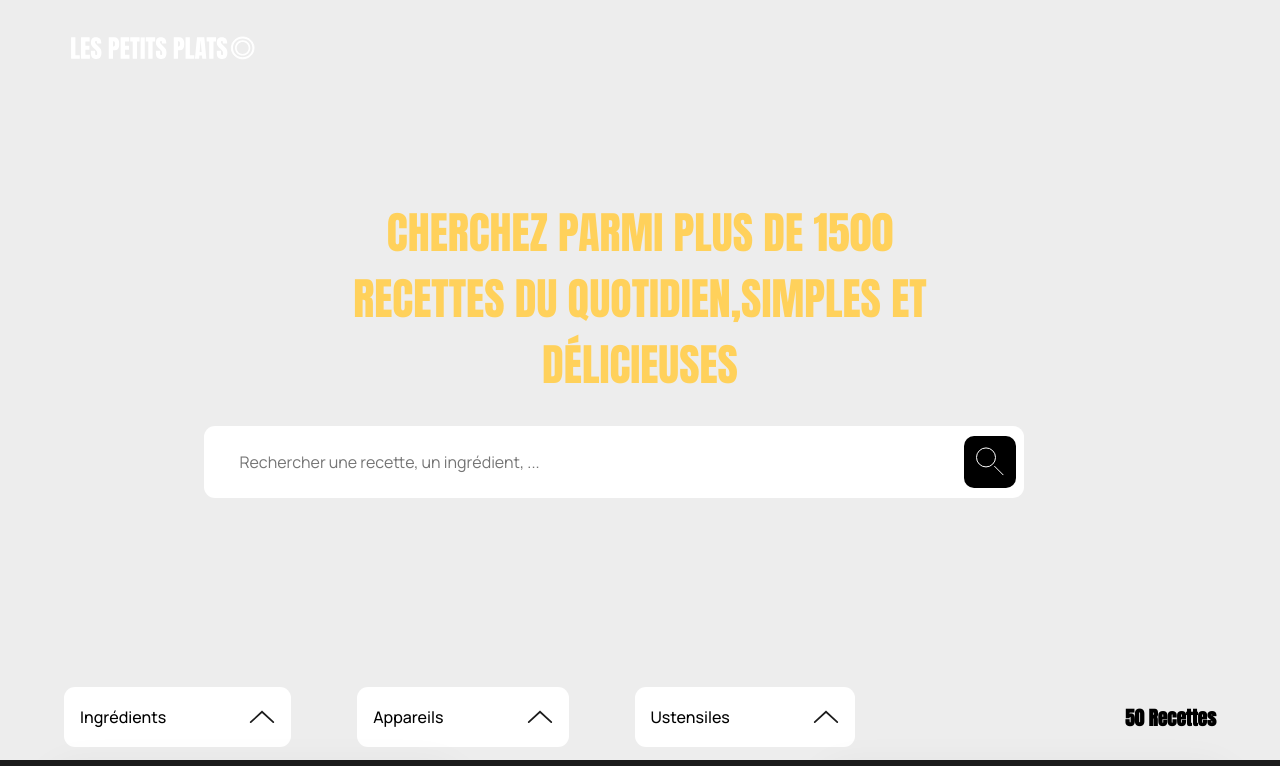
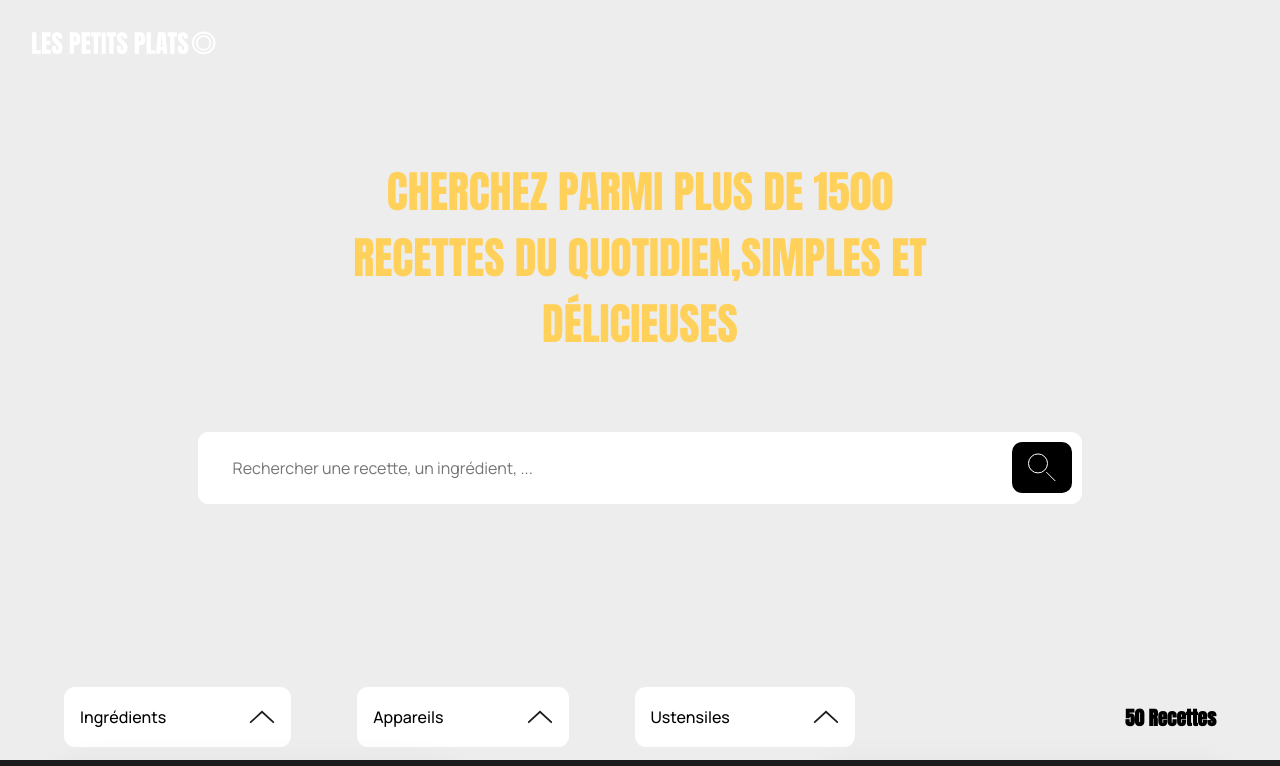
Before and after one commit to nephcode/oc-07-petitsplats, a website built with Vite: page index.html in a window 1280 px wide. Shown: the top 766 px of the page. Built offline with nearby package versions, Linux system fonts and the light colour scheme; files whose address does not match are found by name.

Commit message:
SearchBar Flex Fix
Next fix ---- An other Life
Debug clean reload content data[]

```diff
--- a/index.html
+++ b/index.html
@@ -2,22 +2,22 @@
 <html lang="en">
   <head>
     <meta charset="UTF-8" />
-    <link rel="icon" type="image/svg+xml" href="/images/common/favicon.svg" />
-    <meta name="viewport" content="width=device-width, initial-scale=1.0" />
+    <link rel="icon" type="image/svg+xml" href="/images/common/favicon.svg">
+    <meta name="viewport" content="width=device-width, initial-scale=1.0">
     <script type="module" src="./js/main.js" defer></script>
     <title>Les petits plats</title>
-    <link rel="preconnect" href="https://fonts.googleapis.com" />
-    <link rel="preconnect" href="https://fonts.gstatic.com" crossorigin />
+    <link rel="preconnect" href="https://fonts.googleapis.com">
+    <link rel="preconnect" href="https://fonts.gstatic.com" crossorigin>
     <link
       href="https://fonts.googleapis.com/css2?family=Anton&family=Inter&family=Manrope:wght@200..800&family=Spectral:ital,wght@0,400;1,300;1,400;1,800&display=swap"
       rel="stylesheet"
-    />
+    >
   </head>
   <body>
     <header>
       <div id="logo">
         <a class="logo" href="/">
-          <img alt="logo" src="/images/common/logo.svg" />
+          <img alt="logo" src="/images/common/logo.svg">
         </a>
       </div>
       <div class="header-title">
@@ -25,18 +25,16 @@
           CHERCHEZ PARMI PLUS DE 1500 RECETTES DU QUOTIDIEN,SIMPLES ET
           DÉLICIEUSES
         </h1>
-        <div class="main-search-bar-container">
-          <input
-            id="searchbar"
-            class="search-bar"
-            placeholder="Rechercher une recette, un ingrédient, ..."
-          />
+      </div>
+      <div id="searchcontainer" class="main-search-bar-container">
+        <div class="search-bar">
+          <input id="searchbar" placeholder="Rechercher une recette, un ingrédient, ...">
+          <button id="clean-input-main">⌘+Del</button>
           <div id="loop" class="loop-container">
             <button id="search" class="search-button">
-              <img src="/images/common/loop.svg" alt="loop" />
+              <img src="/images/common/loop.svg" alt="loop">
             </button>
           </div>
-          <button id="clean-input-main">⌘+Del</button>
         </div>
       </div>
     </header>
--- a/sass/components/_buttons.scss
+++ b/sass/components/_buttons.scss
@@ -30,14 +30,11 @@ align-content: center;
 }
 
 #clean-input-main{
-  display: flex;
-  justify-content: center;
+  //display: flex;
+  //justify-content: center;
   align-items: center;
   width: fit-content;
   padding: 7px;
-  position: relative;
-  top: 18px;
-  right: 175px;
   height: fit-content;
   border-radius: 8px;
   border: 1px solid colors.$colorGrey;
@@ -45,6 +42,7 @@ align-content: center;
   font-family: typo.$fontDefault;
   color: colors.$colorGrey ;
   cursor: pointer;
+  z-index: 2;
 }
 
 
--- a/sass/layouts/_header.scss
+++ b/sass/layouts/_header.scss
@@ -4,16 +4,17 @@
 @use "../base/colors";
 
 header {
-    position: relative;
-    height: 667px;
+    display: flex;
+    flex-direction: column;
+
+    height: 667px; // ÉQIP
     background-image: url('/images/common/header_background.jpg');
     background-size: cover;
     background-position: center center;
 
     #logo  {
-        position: absolute;
-        top: 35px;
-        left: 69px;
+        display: flex;
+        margin: 30px;
 
         a {
             img {
@@ -27,7 +28,7 @@ header {
         flex-direction: column;
         justify-content: center;
         align-items: center;
-        height: 100%;
+        height: 50%;
 
         h1 {
             font-family: 'Anton';
@@ -40,20 +41,34 @@ header {
             width: 50%;
         }
 
-        .main-search-bar-container {
-            position: relative;
-            width: 80%;
-            display: flex;
+    }
+}
+
+#searchcontainer {
+    display : flex;
+    flex-direction: row;
     justify-content: center;
+    width: 100%;
+    padding: 8px;
 
-            .search-bar {
-                width: 80%;
+    .search-bar{
+        width: 70%;
+        display:flex;
+        flex-direction: row;
+        align-items: center;
+        justify-content: center;
+        padding: 20px auto 20px;
+        background-color: colors.$colorComboBack;
+        border-radius: 11px ;
+      }
+
+    #searchbar {
+        flex: 1;
         height: 72px;
         border-radius: 11px;
         background-color: colors.$colorComboBack;
-                border: 0;
-                padding-top: 0;
-                padding-bottom: 0;
+        border: none;
+        outline: none;
         padding-left: 35px;
 
         color: colors.$colorGrey;
@@ -65,47 +80,26 @@ header {
     }
 
     .loop-container {
-                width: 52px;
-                height: 52px;
+        width: fit-content;
+        height: fit-content;
         border-radius: 10px;
         background: colors.$colorBlack;
-                position: relative;
-                top: 10px;
-                right: 60px;
-                display: flex;
-                justify-content: center;
-                align-items: center;
+        padding: 10px;
+        margin: 0px 10px;
         cursor: pointer;
 
         &:hover {
             background: colors.$colorMain;
-
             svg {
                 g {
                     circle {
                         stroke: colors.$colorBlack;
                     }
-
                     line {
                         stroke: colors.$colorBlack;
                     }
                 }
-
             }
         }
-
-
-            }
-
-            .delete {
-                position: absolute;
-                top: 28px;
-                right: 18%;
-                display: none;
-                cursor: pointer;
     }
 }
-
-    }
-
-}
```
Also changed, not shown: sass/layouts/_global.scss (+0 -11 lines), sass/render.css, 1 other file. Lines whose indentation alone changed are shown as unchanged.
